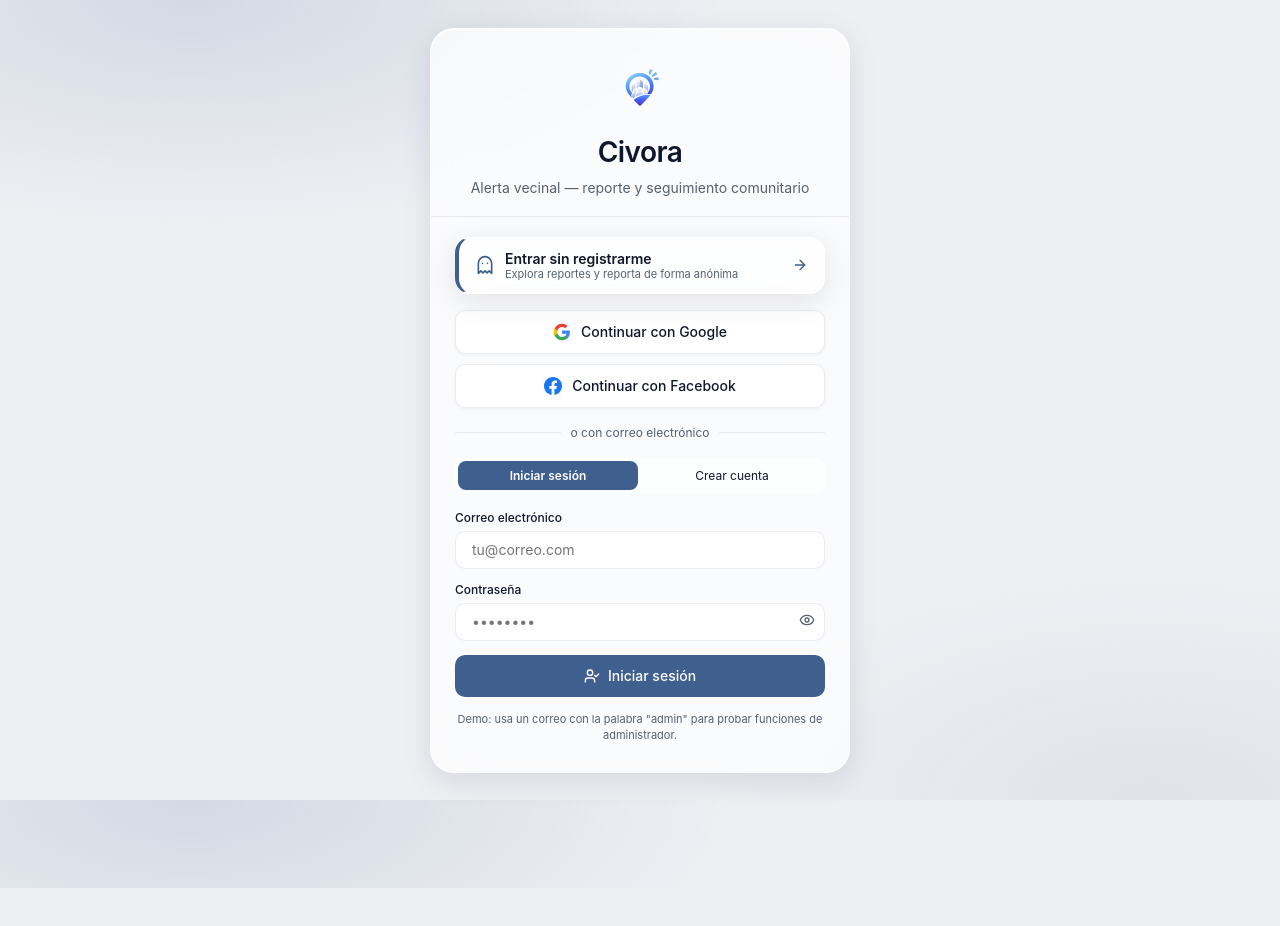
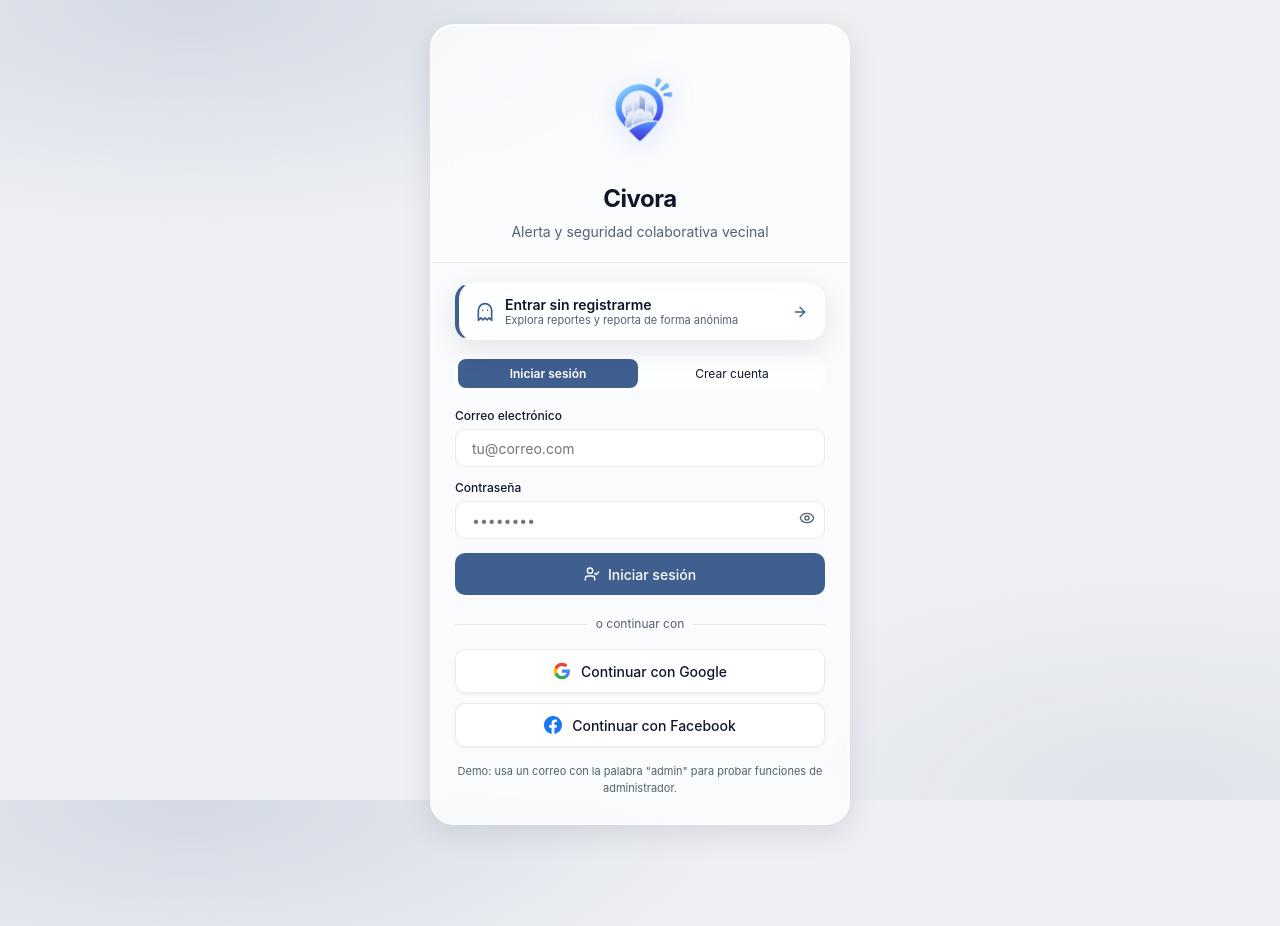
Before and after one commit to PonchoSaldana/Civora-Neighborhood-Alert, a React (Vite) app in the folder apps/pwa/: page / in a window 1280 px wide. Shown: the top 926 px of the page. Before the commit the page ends 888 px from the top, so only its background shows below. Built offline with nearby package versions, Linux system fonts and the light colour scheme; no server answers.

Commit message:
style: agrandar logo en login y reubicar botones sociales abajo

```diff
--- a/apps/pwa/src/pages/LoginPage.tsx
+++ b/apps/pwa/src/pages/LoginPage.tsx
@@ -131,9 +131,9 @@ export const LoginPage: React.FC<LoginPageProps> = ({ onLogin }) => {
           overflow: 'hidden'
         }}
       >
-        {/* ── Cabecera con logo oficial ── */}
+        {/* ── Cabecera con logo oficial más grande ── */}
         <div style={{
-          padding: '28px 28px 18px 28px',
+          padding: '32px 28px 20px 28px',
           borderBottom: '1px solid var(--hairline)',
           textAlign: 'center'
         }}>
@@ -141,16 +141,19 @@ export const LoginPage: React.FC<LoginPageProps> = ({ onLogin }) => {
             src="/logo.png"
             alt="Civora Logo"
             style={{
-              width: '64px',
-              height: '64px',
+              width: '110px',
+              height: '110px',
               objectFit: 'contain',
               display: 'block',
-              margin: '0 auto 10px auto'
+              margin: '0 auto 14px auto',
+              filter: 'drop-shadow(0 4px 12px rgba(66, 133, 244, 0.25))'
             }}
           />
-          <h1 style={{ fontSize: 'var(--text-xl)', fontWeight: 600 }}>Civora</h1>
+          <h1 style={{ fontSize: 'var(--text-2xl, 24px)', fontWeight: 700, letterSpacing: '-0.5px' }}>
+            Civora
+          </h1>
           <p style={{ fontSize: 'var(--text-sm)', color: 'var(--text-muted)', marginTop: '4px' }}>
-            Alerta vecinal — reporte y seguimiento comunitario
+            Alerta y seguridad colaborativa vecinal
           </p>
         </div>
 
@@ -185,71 +188,6 @@ export const LoginPage: React.FC<LoginPageProps> = ({ onLogin }) => {
             </div>
             <ArrowRight size={16} color="var(--accent)" />
           </button>
-
-          {/* ── Botones de Inicio de Sesión Social: Google y Facebook ── */}
-          <div style={{ display: 'flex', flexDirection: 'column', gap: '10px', marginBottom: '16px' }}>
-            {/* Google */}
-            <button
-              type="button"
-              onClick={() => handleSocialLogin('Google')}
-              disabled={loading}
-              className="btn-secondary"
-              style={{
-                width: '100%',
-                height: '44px',
-                background: 'var(--surface)',
-                border: '1px solid var(--hairline)',
-                borderRadius: 'var(--radius-sm)',
-                display: 'flex',
-                alignItems: 'center',
-                justifyContent: 'center',
-                gap: '10px',
-                fontSize: 'var(--text-sm)',
-                fontWeight: 500,
-                color: 'var(--text)',
-                boxShadow: '0 1px 3px rgba(0,0,0,0.06)'
-              }}
-            >
-              <GoogleIcon />
-              <span>Continuar con Google</span>
-            </button>
-
-            {/* Facebook */}
-            <button
-              type="button"
-              onClick={() => handleSocialLogin('Facebook')}
-              disabled={loading}
-              className="btn-secondary"
-              style={{
-                width: '100%',
-                height: '44px',
-                background: 'var(--surface)',
-                border: '1px solid var(--hairline)',
-                borderRadius: 'var(--radius-sm)',
-                display: 'flex',
-                alignItems: 'center',
-                justifyContent: 'center',
-                gap: '10px',
-                fontSize: 'var(--text-sm)',
-                fontWeight: 500,
-                color: 'var(--text)',
-                boxShadow: '0 1px 3px rgba(0,0,0,0.06)'
-              }}
-            >
-              <FacebookIcon />
-              <span>Continuar con Facebook</span>
-            </button>
-          </div>
-
-          {/* ── Divisor ── */}
-          <div style={{
-            display: 'flex', alignItems: 'center', gap: '10px',
-            marginBottom: '16px', fontSize: 'var(--text-xs)', color: 'var(--text-muted)'
-          }}>
-            <div style={{ flex: 1, height: '1px', background: 'var(--hairline)' }} />
-            o con correo electrónico
-            <div style={{ flex: 1, height: '1px', background: 'var(--hairline)' }} />
-          </div>
 
           {/* ── Tabs Login / Registro ── */}
           <div style={{
@@ -327,8 +265,73 @@ export const LoginPage: React.FC<LoginPageProps> = ({ onLogin }) => {
             </button>
           </form>
 
+          {/* ── Divisor Social (abajo) ── */}
+          <div style={{
+            display: 'flex', alignItems: 'center', gap: '10px',
+            margin: '20px 0 16px 0', fontSize: 'var(--text-xs)', color: 'var(--text-muted)'
+          }}>
+            <div style={{ flex: 1, height: '1px', background: 'var(--hairline)' }} />
+            o continuar con
+            <div style={{ flex: 1, height: '1px', background: 'var(--hairline)' }} />
+          </div>
+
+          {/* ── Botones de Inicio de Sesión Social (Google y Facebook) hasta abajo ── */}
+          <div style={{ display: 'flex', flexDirection: 'column', gap: '10px', marginBottom: '8px' }}>
+            {/* Google */}
+            <button
+              type="button"
+              onClick={() => handleSocialLogin('Google')}
+              disabled={loading}
+              className="btn-secondary"
+              style={{
+                width: '100%',
+                height: '44px',
+                background: 'var(--surface)',
+                border: '1px solid var(--hairline)',
+                borderRadius: 'var(--radius-sm)',
+                display: 'flex',
+                alignItems: 'center',
+                justifyContent: 'center',
+                gap: '10px',
+                fontSize: 'var(--text-sm)',
+                fontWeight: 500,
+                color: 'var(--text)',
+                boxShadow: '0 1px 3px rgba(0,0,0,0.06)'
+              }}
+            >
+              <GoogleIcon />
+              <span>Continuar con Google</span>
+            </button>
+
+            {/* Facebook */}
+            <button
+              type="button"
+              onClick={() => handleSocialLogin('Facebook')}
+              disabled={loading}
+              className="btn-secondary"
+              style={{
+                width: '100%',
+                height: '44px',
+                background: 'var(--surface)',
+                border: '1px solid var(--hairline)',
+                borderRadius: 'var(--radius-sm)',
+                display: 'flex',
+                alignItems: 'center',
+                justifyContent: 'center',
+                gap: '10px',
+                fontSize: 'var(--text-sm)',
+                fontWeight: 500,
+                color: 'var(--text)',
+                boxShadow: '0 1px 3px rgba(0,0,0,0.06)'
+              }}
+            >
+              <FacebookIcon />
+              <span>Continuar con Facebook</span>
+            </button>
+          </div>
+
           {/* Nota de demostración */}
-          <p style={{ fontSize: '11px', color: 'var(--text-muted)', textAlign: 'center', marginTop: '14px' }}>
+          <p style={{ fontSize: '11px', color: 'var(--text-muted)', textAlign: 'center', marginTop: '16px' }}>
             Demo: usa un correo con la palabra "admin" para probar funciones de administrador.
           </p>
         </div>
```
